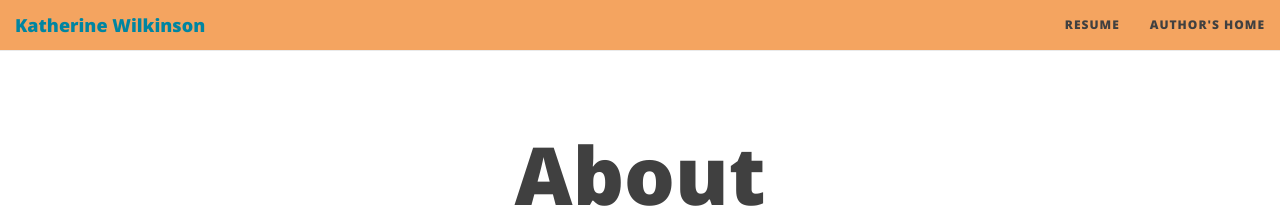
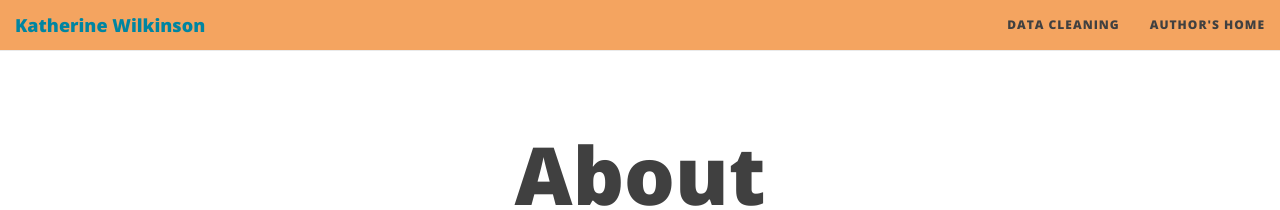
Before and after one commit to kwilk10/Bayesian-Analysis-Bechdel-Test, a Jekyll site: the page built from index.md, in a window 1280 px wide. Shown: the top 210 px of the page. Built offline with Jekyll 4.4.1, drawn with Linux system fonts in a browser that asks for light colours; nearby versions of some CDN libraries.

Commit message:
fixing data cleaning r link

```diff
--- a/_config.yml
+++ b/_config.yml
@@ -23,7 +23,7 @@
 
 # List of links in the navigation bar
 navbar-links:
-  Resume: "Data Cleaning"
+  Data Cleaning: "Data_Cleaning_R"
 
   Author's home: "http://kwilk10.github.io"
 
```
